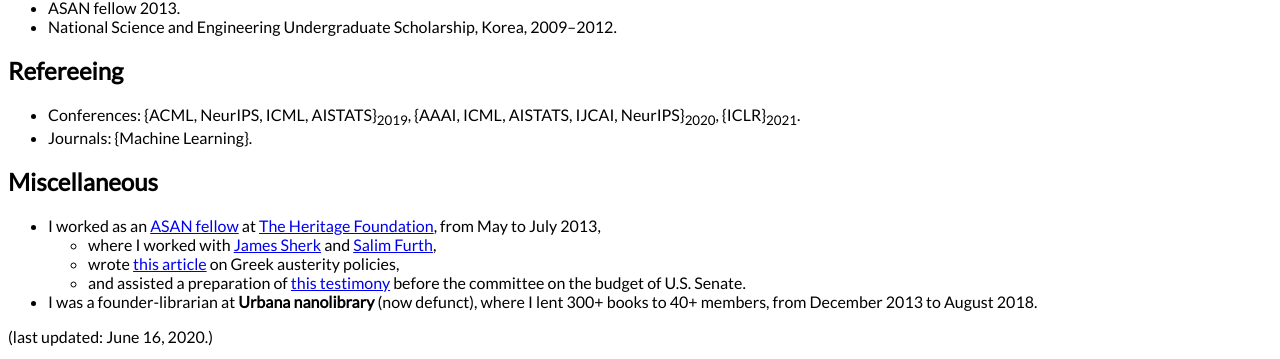
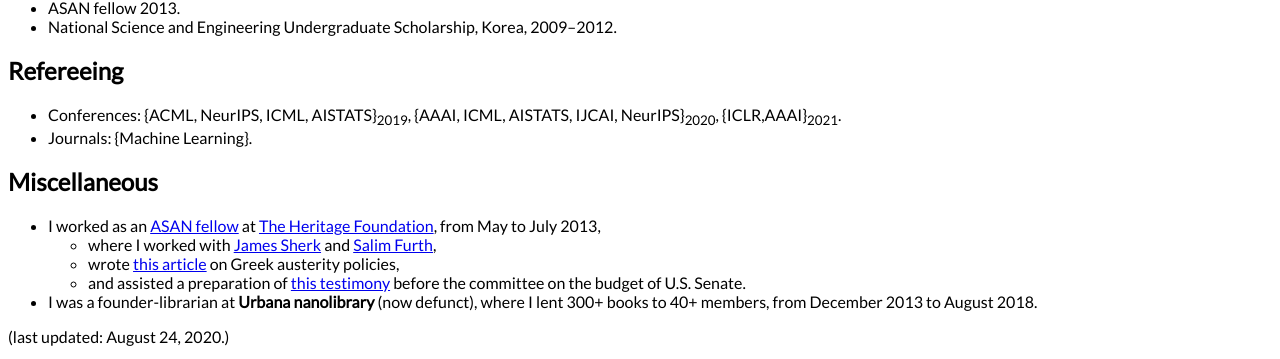
Before and after one commit to jaeho-lee/jaeho-lee.github.io, a Jekyll site: the page built from index.md, in a window 1280 px wide. Shown: the part 1553-1912 px from the top of the page. Built offline with Jekyll 4.4.1, drawn with Linux system fonts in a browser that asks for light colours; emoji names are drawn with the system emoji font.

Commit message:
Update index.md

```diff
--- a/index.md
+++ b/index.md
@@ -64,7 +64,7 @@ ISIT 2015.
 * National Science and Engineering Undergraduate Scholarship, Korea, 2009–2012.
 
 ## Refereeing
-* Conferences: {ACML, NeurIPS, ICML, AISTATS}<sub>2019</sub>, {AAAI, ICML, AISTATS, IJCAI, NeurIPS}<sub>2020</sub>, {ICLR}<sub>2021</sub>.
+* Conferences: {ACML, NeurIPS, ICML, AISTATS}<sub>2019</sub>, {AAAI, ICML, AISTATS, IJCAI, NeurIPS}<sub>2020</sub>, {ICLR,AAAI}<sub>2021</sub>.
 * Journals: {Machine Learning}.
 
 ## Miscellaneous
@@ -75,4 +75,4 @@ ISIT 2015.
 * I was a founder-librarian at **Urbana nanolibrary** (now defunct), where I lent 300+ books to 40+ members, from December 2013 to August 2018.
 
 
-(last updated: June 16, 2020.)
+(last updated: August 24, 2020.)
```
